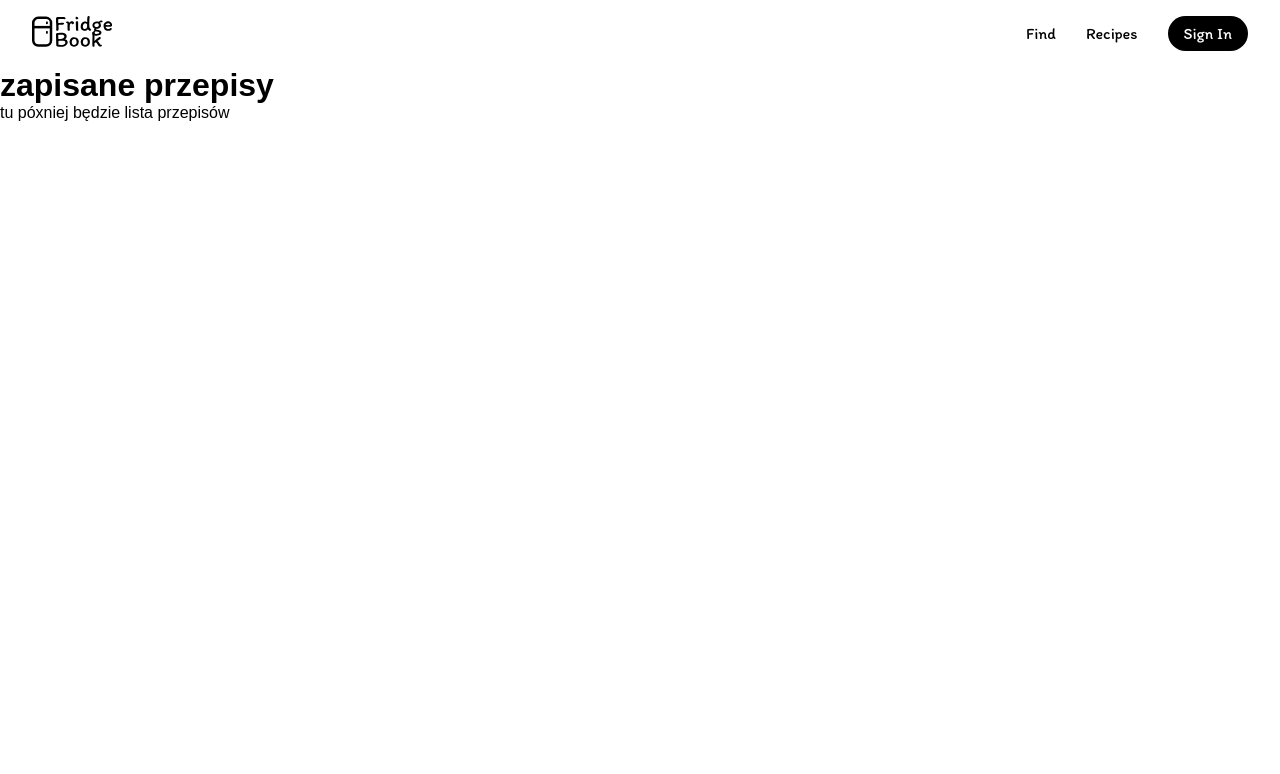
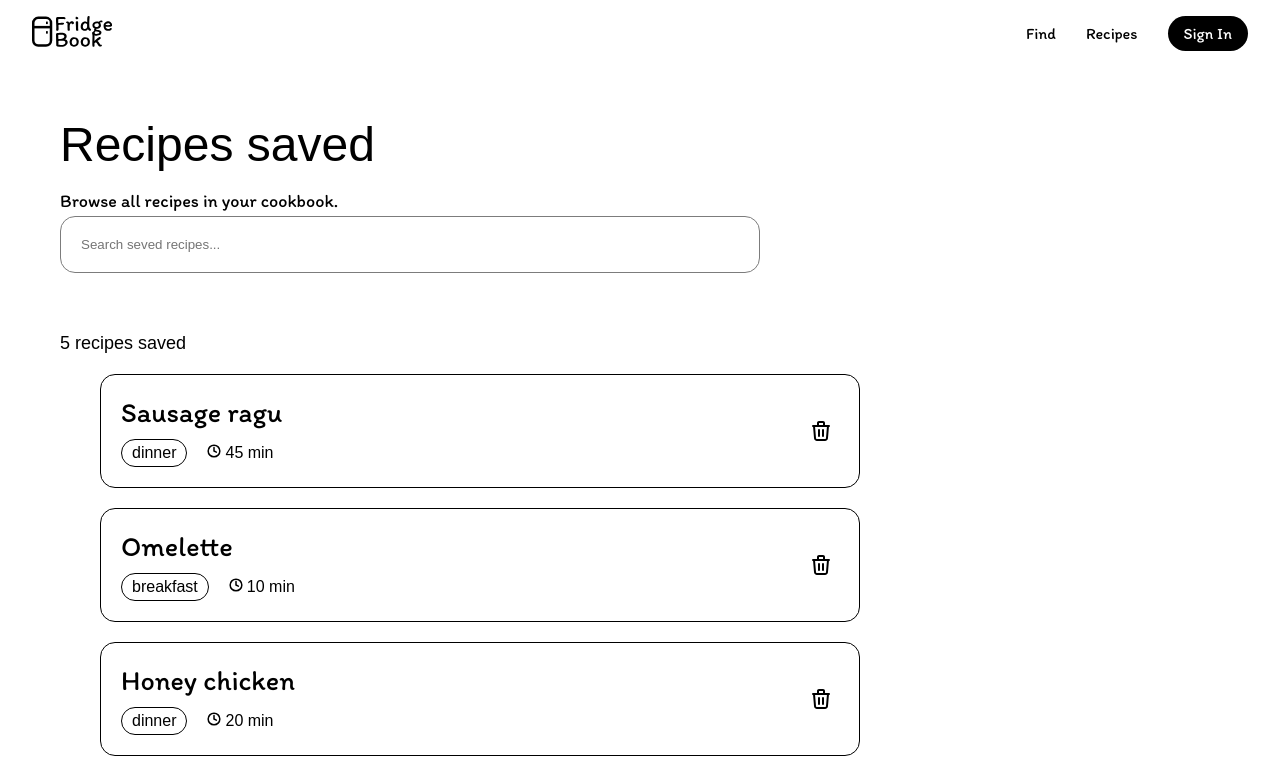
Before and after one commit to Patrycjanilles/fridgecook, a React (Vite) app: page /recipes in a window 1280 px wide. Shown: the top 774 px of the page. Built offline with nearby package versions, Linux system fonts and the light colour scheme; a web font is replaced by a local one.

Commit message:
Mock przepisów + lista

```diff
--- a/src/components/Layout.css
+++ b/src/components/Layout.css
@@ -1,5 +1,6 @@
 .layout {
     min-height: 100vh;
+
 
 }
 
@@ -8,6 +9,10 @@
     justify-content: space-between;
     align-items: center;
     padding: 16px 32px;
+    position: sticky;
+    top: 0;
+
+    z-index: 100;
 
 
 }
--- /dev/null
+++ b/src/data/recipes.ts
@@ -0,0 +1,72 @@
+export type Recipe = {
+    id: string
+    name: string
+    ingredients: string[]
+    timeMinutes: number
+    steps: string[]
+    tags: string[]
+
+}
+export const recipes: Recipe[] = [
+    {
+        id: '1',
+        name: 'Sausage ragu',
+        ingredients: ['pasta', 'onion', 'garlic', 'chilli', 'rosemary','chopped tomatoes', 'sugar', 'sausages', 'milk', 'lemon', 'parmesan'],
+        timeMinutes: 45,
+        steps: [
+            'Heat 2 tbsp of the oil in a saucepan over a medium heat. Fry the onion with a pinch of salt for 7 mins. Add the garlic, chilli and rosemary, and cook for 1 min more. Tip in the tomatoes and sugar, and simmer for 20 mins.',
+            'Heat the remaining oil in a medium frying pan over a medium heat. Squeeze the sausagemeat from the skins and fry, breaking it up with a wooden spoon, for 5-7 mins until golden. Add to the sauce with the milk and lemon zest, then simmer for a further 5 mins. To freeze, leave to cool completely and transfer to large freezerproof bags.',
+            'Cook the pasta following pack instructions. Drain and toss with the sauce. Scatter over the parmesan and parsley leaves to serve.',
+        ],
+        tags: ['dinner'],
+    },
+    {
+        id: '2',
+        name: 'Omelette',
+        ingredients: ['eggs', 'butter', 'salt'],
+        timeMinutes: 10,
+        steps: [
+            'Beat the eggs with salt.',
+            'Melt butter in a pan.',
+            'Cook until set, fold, serve.',
+        ],
+        tags: ['breakfast'],
+    },
+    {
+        id: '3',
+        name: 'Honey chicken',
+        ingredients: ['chicken', 'honey', 'soy sauce', 'garlic', 'ginger', 'lemon', 'sunflower','vegetables','rice','flour'],
+        timeMinutes: 20,
+        steps: [
+            'Tip the chicken into a bowl, sprinkle over the flour and some seasoning and toss until the chicken is evenly coated.',
+            'Combine the ginger, garlic, soy, honey and half the lemon juice in a bowl. Heat the oil in a large frying pan or wok over a high heat and fry the chicken for 3-4 mins until lightly golden. Tip in the honey sauce and stir-fry for 10 mins, or until the chicken is cooked through and the sauce has reduced enough to coat the back of a spoon. Taste for seasoning and squeeze over the remaining lemon juice, if needed, then serve with rice and steamed broccoli, if you like.',
+        ],
+        tags: ['dinner'],
+    },
+    {
+        id: '4',
+        name: 'American pancakes',
+        ingredients: ['baking powder', 'sugar', 'eggs', 'butter', 'milk', 'lemon', 'oil','maple syrup','flour'],
+        timeMinutes: 20,
+        steps: [
+            'Mix 200g self-raising flour, 1 ½ tsp baking powder, 1 tbsp golden caster sugar and a pinch of salt together in a large bowl.',
+            'Create a well in the centre with the back of your spoon then add 3 large eggs, 25g melted butter and 200ml milk.',
+            'Whisk together either with a balloon whisk or electric hand beaters until smooth then pour into a jug.',
+            'Heat a small knob of butter and 1 tsp of oil in a large, non-stick frying pan over a medium heat. When the butter looks frothy, pour in rounds of the batter, approximately 8cm wide. Make sure you don’t put the pancakes too close together as they will spread during cooking. Cook the pancakes on one side for about 1-2 mins or until lots of tiny bubbles start to appear and pop on the surface. Flip the pancakes over and cook for a further minute on the other side. Repeat until all the batter is used up.',
+            'Serve your pancakes stacked up on a plate with a drizzle of maple syrup and any of your favourite toppings.',
+        ],
+        tags: ['breakfast'],
+    },
+    {
+        id: '5',
+        name: 'Spicy chicken & avocado wraps',
+        ingredients: ['chicken', 'chilli powder', 'garlic', 'oil', 'wraps', 'avocado', 'oil','pepper','coriander'],
+        timeMinutes: 10,
+        steps: [
+            'Mix the chicken with the lime juice, chilli powder and garlic.',
+            'Heat the oil in a non-stick frying pan then fry the chicken for a couple of mins – it will cook very quickly so keep an eye on it. Meanwhile, warm the wraps following the pack instructions or, if you have a gas hob, heat them over the flame to slightly char them. Do not let them dry out or they are difficult to roll.',
+            'Squash half an avocado onto each wrap, add the peppers to the pan to warm them through then pile onto the wraps with the chicken, and sprinkle over the coriander. Roll up, cut in half and eat with your fingers.',
+        ],
+        tags: ['lunch'],
+    }
+]
--- /dev/null
+++ b/src/pages/CookBook.css
@@ -0,0 +1,82 @@
+.cookbook {
+    max-width: 1200px;
+    margin: 30px auto 0;
+
+    padding: 20px;
+}
+.cookbook-title {
+    font-size: 48px;
+    font-weight: 400;
+    margin: 0;
+}
+.cookbook-subtitle {
+    font-size: 18px;
+    margin-top: 18px;
+    max-width: 350px;
+    font-family: var(--font-display);
+}
+.search-input {
+    display: flex;
+
+    gap: 10px;
+    margin-bottom: 16px;
+    margin-top: 4px;
+    max-width: 700px;
+    padding: 20px;
+    border: 1px solid #7c7c7c;
+    border-radius: 15px;
+    width: 100%;
+}
+.cookbook-count {
+    font-size: 18px;
+    margin-top: 60px;
+}
+.cookbook-grid {
+    display: grid;
+    grid-tamplate-columns: repeat(auto-fit, minmax(300px, 1fr));
+    margin-top: 20px;
+    gap: 20px;
+    list-style: none;
+    max-width: 800px;
+}
+.cookbook-card {
+    border: 0.5px solid black;
+    border-radius: 15px;
+    padding: 20px;
+    display: flex;
+    justify-content: space-between;
+    align-items: center;
+}
+.cookbook-card-title {
+    font-size: 28px;
+    font-weight: 400;
+    margin: 0;
+    margin-bottom: 10px;
+    font-family: var(--font-display);
+}
+.cookbook-card-info {
+    display: flex;
+    gap: 20px;
+    display: flex;
+
+    align-items: center;
+
+}
+.cookbook-card-delete {
+    border: none;
+    background: transparent;
+    cursor: pointer;
+}
+.cookbook-card-delete img {
+    display: block;
+}
+
+.cookbook-card-clock {
+    padding-right: 4px;
+
+}
+.cookbook-card-tag {
+    padding: 4px 10px;
+    border: 1px solid black;
+    border-radius: 20px;
+}
--- a/src/pages/CookBook.tsx
+++ b/src/pages/CookBook.tsx
@@ -1,8 +1,60 @@
+import { useState } from 'react';
+import { recipes } from '../data/recipes';
+import clockIcon from '../assets/lucide_clock.svg'
+import trashIcon from '../assets/tabler_trash.svg'
+import './CookBook.css';
+
 function CookBook() {
+
+    const [search, setSearch] = useState('')
+
+    const filtered = recipes.filter((recipe) =>
+    recipe.name.toLowerCase().includes(search.toLowerCase())
+    )
+
     return (
-        <div>
-            <h1>zapisane przepisy</h1>
-            <p>tu póxniej będzie lista przepisów</p>
+        <div className="cookbook">
+            <h1 className='cookbook-title'>Recipes saved</h1>
+            <p className='cookbook-subtitle'>Browse all recipes in your cookbook.</p>
+
+            <input type="text" className='search-input' placeholder='Search seved recipes...'
+            value={search} onChange={(e) => setSearch(e.target.value)}
+             />
+
+             <p className='cookbook-count'>
+                {filtered.length} recipes saved
+             </p>
+
+
+            <ul className='cookbook-grid'>
+               {filtered.map((recipe) => (
+                <li key={recipe.id} className='cookbook-card'>
+                    <div className='cookbook-card-content'>
+                        <p className='cookbook-card-title'>{recipe.name}</p>
+
+                        <div className='cookbook-card-info'>
+                        <span className='cookbook-card-tag'>{recipe.tags[0]}</span>
+                            <span className='cookbook-card-time'>
+                                <img src={clockIcon} alt="clock icon" className='cookbook-card-clock' />
+                                {recipe.timeMinutes} min</span>
+
+
+                        </div>
+                    </div>
+
+                    <button
+                    type='button'
+                    className='cookbook-card-delete'
+                    aria-label={`Delete ${recipe.name}`}
+                    >
+                        <img src={trashIcon} alt="trash icon" className='cookbook-card-icon' />
+
+                    </button>
+
+                </li>
+               ))}
+
+            </ul>
         </div>
     )
 }
--- a/src/pages/HomePage.css
+++ b/src/pages/HomePage.css
@@ -11,7 +11,7 @@
     font-size: 48px;
     font-weight: 400;
     margin: 0;
-    ;
+
 
 }
 
@@ -80,7 +80,7 @@
 
 
 }
-.sorce-button {
+.search-button {
     margin-top: 60px;
     max-width: 100%;
     background-color: #8DFF91;
--- a/src/pages/HomePage.tsx
+++ b/src/pages/HomePage.tsx
@@ -74,7 +74,7 @@ function HomePage() {
   </ul>
 )}
 
-<button type="submit" className="sorce-button" onClick={handleAdd}>
+<button type="button" className="search-button" onClick={handleAdd}>
               Search
 
             </button>
```
Also changed, not shown: src/assets/lucide_clock.svg (added), src/assets/tabler_trash.svg (added).
